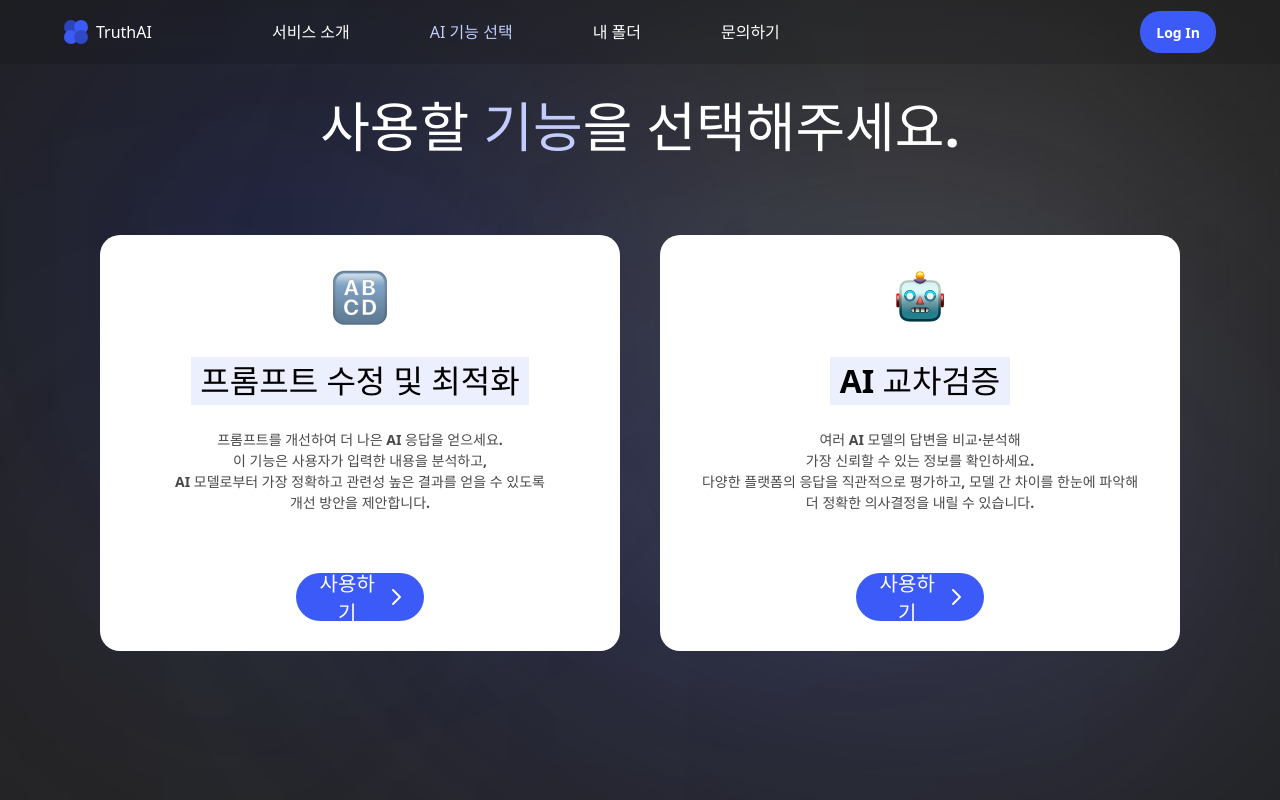
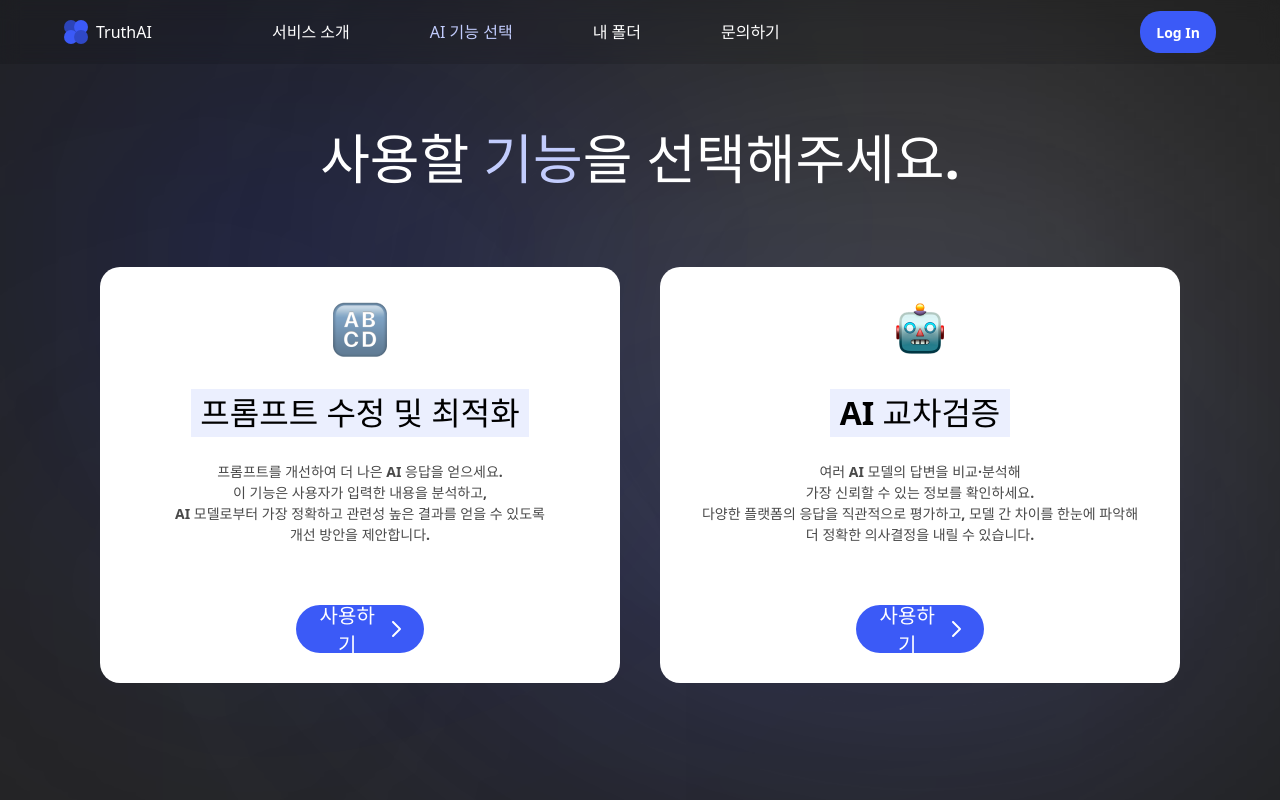
Before and after one commit to Nexus-TruthAI/TruthAI_FE, a React (Vite) app: page /featchoice in a window 1280 px wide. Built offline with nearby package versions, Linux system fonts and the light colour scheme; a web font is replaced by a local one.

Commit message:
[feat] 뷰 개선

```diff
--- a/src/Components/Topbar.tsx
+++ b/src/Components/Topbar.tsx
@@ -93,13 +93,16 @@ const LoginButton = styled.button`
     }
 `;
 
-const Topbar = ({ profileImage }: { profileImage: string | null }) => {
+const Topbar = () => {
     const location = useLocation();
     const isQuestionPage = location.pathname === '/question';
     const isFeatChoicePage = location.pathname === '/featchoice';
     const isMainPage = location.pathname === '/mainpage';
     const navigate = useNavigate();
     const isLoggedIn = () => !!localStorage.getItem("accessToken");
+
+    // localStorage에서 프로필 이미지 자동으로 가져오기
+    const profileImage = localStorage.getItem("profileImage");
 
     return (
         <Wrapper>
--- a/src/Pages/FeatChoice.tsx
+++ b/src/Pages/FeatChoice.tsx
@@ -20,7 +20,7 @@ const Wrapper = styled.div`
 const MainWrapper = styled.div`
     margin: 0;
     padding: 0;
-    height: calc(100vh - 4rem);
+    height: 100vh;
     display: flex;
     flex-direction: column;
     justify-content: center;
--- a/src/Pages/MainPage.tsx
+++ b/src/Pages/MainPage.tsx
@@ -27,7 +27,7 @@ const Wrapper = styled.div`
 
 const MainWrapper = styled.div`
     margin: 0;
-    padding: 0;
+    padding: 4rem 0 0 0;
     height: calc(100vh - 4rem);
     display: flex;
     flex-direction: column;
@@ -35,7 +35,6 @@ const MainWrapper = styled.div`
     align-items: center;
     scroll-snap-align: start;
     position: relative;
-    padding-top: 4rem;
 `
 const MainText = styled.div`
     display: flex;
--- a/src/Pages/MyPage.tsx
+++ b/src/Pages/MyPage.tsx
@@ -180,7 +180,7 @@ const MyPage = () => {
 
     return (
         <Wrapper>
-            <Topbar profileImage={profileImage}/>
+            <Topbar/>
             <MainWrapper>
                 <MainText>내 프로필</MainText>
                 <ProfileWrapper>
```
